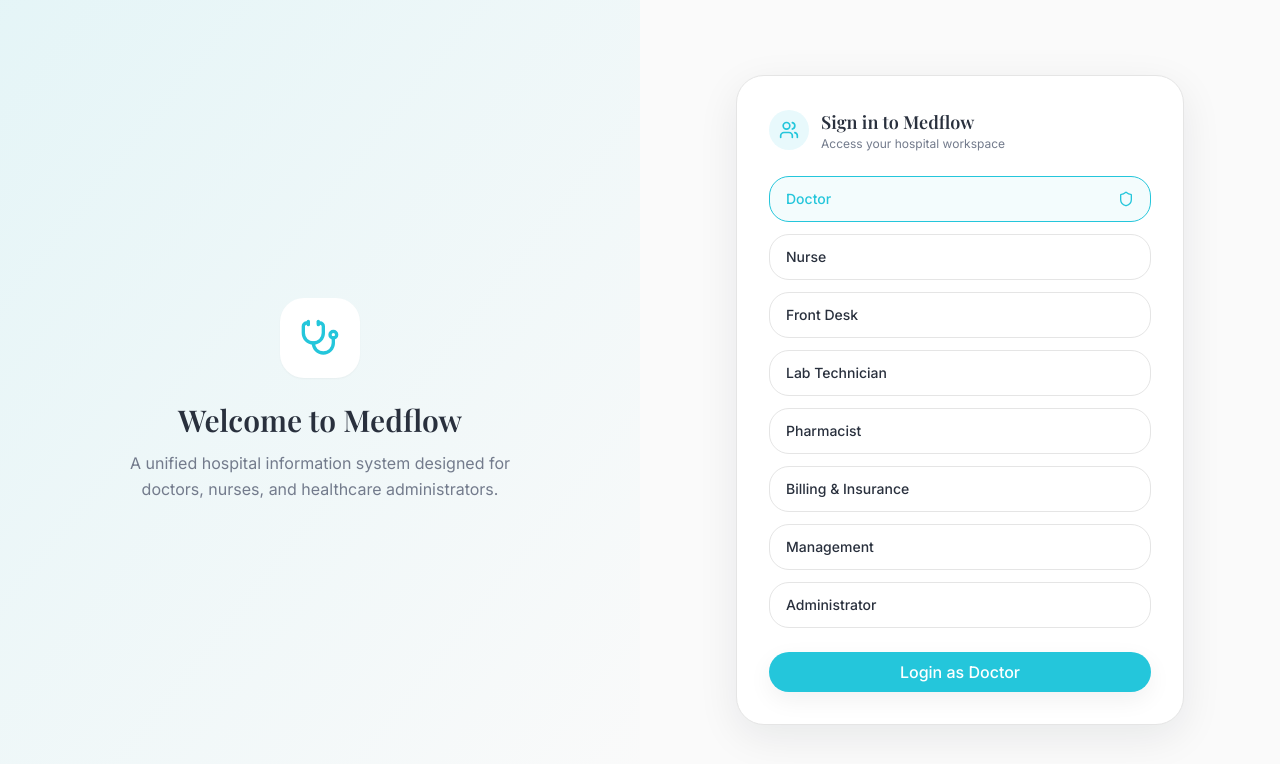
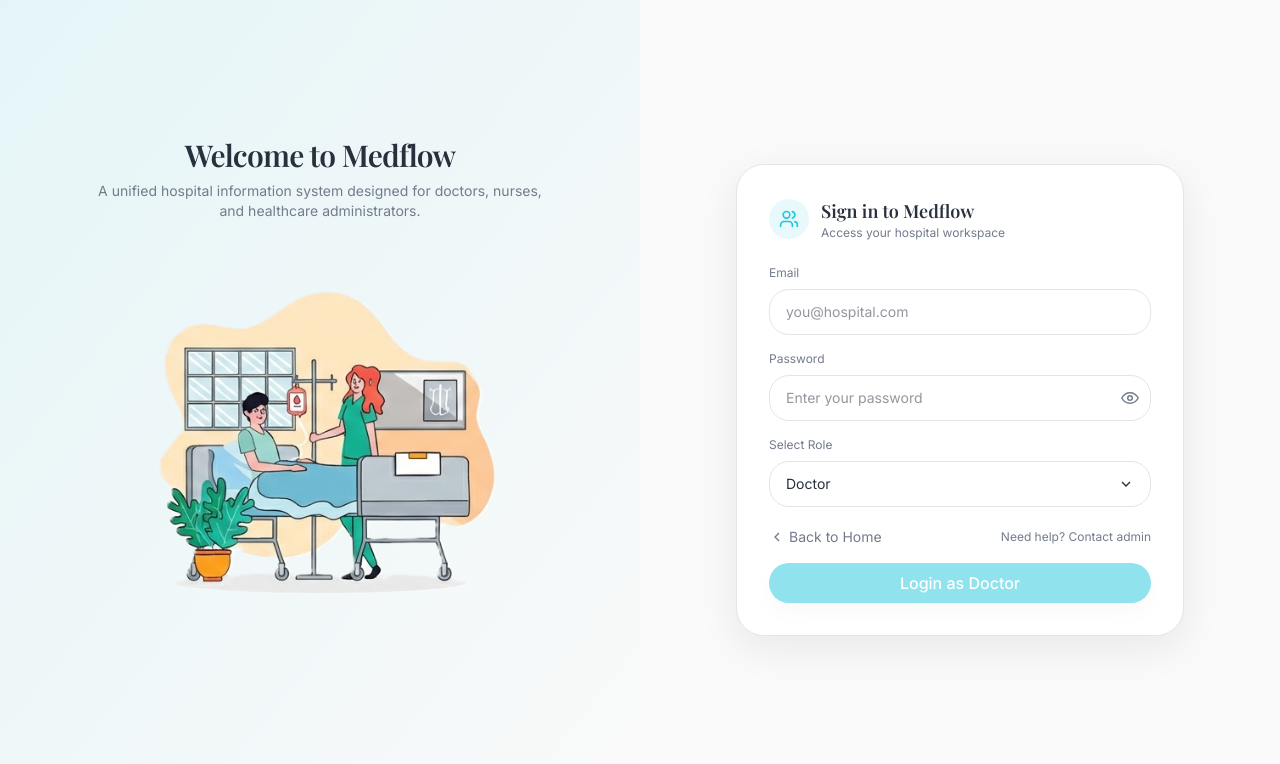
Before and after one commit to caPt-tanmAY11/med-flow, a Next.js app: page /login in a window 1280 px wide. Shown: the top 764 px of the page. Built offline with nearby package versions, Linux system fonts and the light colour scheme.

Commit message:
login page

```diff
--- a/app/login/page.tsx
+++ b/app/login/page.tsx
@@ -6,6 +6,7 @@ import { useAuth, UserRole, roleNames } from "@/context/AuthContext";
 import { Stethoscope, Users, Shield } from "lucide-react";
 import { cn } from "@/lib/utils";
 import { Button } from "@/components/ui/button";
+import Link from "next/link";
 
 const roles: UserRole[] = [
     "doctor",
@@ -22,37 +23,66 @@ export default function LoginPage() {
     const { login } = useAuth();
     const router = useRouter();
     const [selectedRole, setSelectedRole] = useState<UserRole>("doctor");
+    const [email, setEmail] = useState("");
+    const [password, setPassword] = useState("");
+    const [showPassword, setShowPassword] = useState(false);
+    const [error, setError] = useState<string | null>(null);
+    const [isSubmitting, setIsSubmitting] = useState(false);
 
-    const handleLogin = () => {
+    const validateEmail = (e: string) => {
+        return /^\S+@\S+\.\S+$/.test(e);
+    };
+
+    const handleSubmit = (ev?: React.FormEvent) => {
+        ev?.preventDefault();
+        setError(null);
+
+        if (!email || !password) {
+            setError("Please enter both email and password.");
+            return;
+        }
+
+        if (!validateEmail(email)) {
+            setError("Please enter a valid email address.");
+            return;
+        }
+
+        setIsSubmitting(true);
         login(selectedRole);
         router.push("/dashboard");
     };
 
+    const [roleOpen, setRoleOpen] = useState(false);
+
     return (
         <div className="min-h-screen bg-neutral-50 grid grid-cols-1 lg:grid-cols-2">
-            {/* LEFT — Illustration / Visual */}
             <div className="hidden lg:flex items-center justify-center relative">
                 <div className="absolute inset-0 bg-gradient-to-br from-primary/10 to-transparent" />
-                <div className="relative z-10 max-w-md text-center px-8">
-                    <div className="mx-auto w-20 h-20 rounded-2xl bg-white shadow-soft flex items-center justify-center mb-6">
-                        <Stethoscope className="w-10 h-10 text-primary" />
-                    </div>
-
-                    <h2 className="text-3xl font-semibold text-foreground mb-3">
+                <div className="relative z-10 flex flex-col items-center text-center px-16 max-w-xl">
+                    <h2 className="text-3xl font-semibold text-foreground mb-2 tracking-tight">
                         Welcome to Medflow
                     </h2>
 
-                    <p className="text-muted-foreground leading-relaxed">
+                    <p className="text-muted-foreground text-sm max-w-md mb-6">
                         A unified hospital information system designed for doctors, nurses,
                         and healthcare administrators.
                     </p>
+
+                    <img
+                        src="/login/doodle.png"
+                        alt="hospital doodle"
+                        className="w-[420px] object-contain select-none"
+                        draggable={false}
+                    />
                 </div>
             </div>
 
-            {/* RIGHT — Login Card */}
             <div className="flex items-center justify-center px-6">
                 <div className="w-full max-w-md">
-                    <div className="rounded-3xl bg-white border border-neutral-200 shadow-panel p-8">
+                    <form
+                        onSubmit={handleSubmit}
+                        className="rounded-3xl bg-white border border-neutral-200 shadow-panel p-8"
+                    >
                         <div className="flex items-center gap-3 mb-6">
                             <div className="w-10 h-10 rounded-xl bg-primary/10 flex items-center justify-center">
                                 <Users className="w-5 h-5 text-primary" />
@@ -65,22 +95,100 @@ export default function LoginPage() {
                             </div>
                         </div>
 
-                        {/* Role selector */}
-                        <div className="space-y-3 mb-6">
+                        <div className="mb-4">
+                            <label className="block text-xs text-muted-foreground mb-2">Email</label>
+                            <input
+                                value={email}
+                                onChange={(e) => setEmail(e.target.value)}
+                                type="email"
+                                placeholder="you@hospital.com"
+                                className="w-full rounded-xl border border-neutral-200 px-4 py-3 text-sm focus:outline-none focus:ring-2 focus:ring-primary/20"
+                            />
+                        </div>
+
+                        <div className="mb-4">
+                            <label className="block text-xs text-muted-foreground mb-2">Password</label>
+                            <div className="relative">
+                                <input
+                                    value={password}
+                                    onChange={(e) => setPassword(e.target.value)}
+                                    type={showPassword ? "text" : "password"}
+                                    placeholder="Enter your password"
+                                    className="w-full rounded-xl border border-neutral-200 px-4 py-3 text-sm pr-12 focus:outline-none focus:ring-2 focus:ring-primary/20"
+                                />
+
+                                <button
+                                    type="button"
+                                    onClick={() => setShowPassword((s) => !s)}
+                                    className="absolute right-3 top-1/2 -translate-y-1/2 text-muted-foreground hover:text-primary transition"
+                                >
+                                    {showPassword ? (
+                                        <svg width="18" height="18" viewBox="0 0 24 24" fill="none">
+                                            <path d="M3 3l18 18" stroke="currentColor" strokeWidth="2" />
+                                            <path d="M10.7 5.1A9.8 9.8 0 0 1 12 5c5 0 9 7 9 7a17.4 17.4 0 0 1-3.3 4.4M6.5 6.5A17.5 17.5 0 0 0 3 12s4 7 9 7c1.1 0 2.1-.2 3-.6" stroke="currentColor" strokeWidth="2"/>
+                                            <circle cx="12" cy="12" r="3" stroke="currentColor" strokeWidth="2"/>
+                                        </svg>
+                                    ) : (
+                                        <svg width="18" height="18" viewBox="0 0 24 24" fill="none">
+                                            <path d="M1 12s4-7 11-7 11 7 11 7-4 7-11 7S1 12 1 12z" stroke="currentColor" strokeWidth="2"/>
+                                            <circle cx="12" cy="12" r="3" stroke="currentColor" strokeWidth="2"/>
+                                        </svg>
+                                    )}
+                                </button>
+                            </div>
+                        </div>
+
+
+                        <div className="mb-5">
+                            <label className="block text-xs text-muted-foreground mb-2">
+                                Select Role
+                            </label>
+
+                            <div className="relative">
+                                <button
+                                    type="button"
+                                    onClick={() => setRoleOpen((v) => !v)}
+                                    className={cn(
+                                        "w-full flex items-center justify-between px-4 py-3 rounded-xl border text-sm transition",
+                                        roleOpen
+                                            ? "border-primary ring-2 ring-primary/20"
+                                            : "border-neutral-200 hover:bg-neutral-50"
+                                    )}
+                                >
+                                    <span className="text-foreground">
+                                        {roleNames[selectedRole]}
+                                    </span>
+
+                                    <svg
+                                        className={cn(
+                                            "w-4 h-4 transition-transform",
+                                            roleOpen && "rotate-180"
+                                        )}
+                                        viewBox="0 0 24 24"
+                                        fill="none"
+                                    >
+                                        <path d="M6 9l6 6 6-6" stroke="currentColor" strokeWidth="2" />
+                                    </svg>
+                                </button>
+
+                                {roleOpen && (
+                                    <div className="absolute z-50 mt-2 w-full rounded-xl border border-neutral-200 bg-white shadow-lg overflow-hidden">
                                         {roles.map((role) => (
                                             <button
                                                 key={role}
-                                    onClick={() => setSelectedRole(role)}
+                                                type="button"
+                                                onClick={() => {
+                                                    setSelectedRole(role);
+                                                    setRoleOpen(false);
+                                                }}
                                                 className={cn(
-                                        "w-full flex items-center justify-between px-4 py-3 rounded-xl border transition",
+                                                    "w-full text-left px-4 py-3 text-sm transition flex items-center justify-between",
                                                     selectedRole === role
-                                            ? "border-primary bg-primary/5 text-primary"
-                                            : "border-neutral-200 hover:bg-neutral-50"
+                                                        ? "bg-primary/10 text-primary"
+                                                        : "hover:bg-neutral-50"
                                                 )}
                                             >
-                                    <span className="text-sm font-medium">
                                                 {roleNames[role]}
-                                    </span>
 
                                                 {selectedRole === role && (
                                                     <Shield className="w-4 h-4" />
@@ -88,15 +196,36 @@ export default function LoginPage() {
                                             </button>
                                         ))}
                                     </div>
+                                )}
+                            </div>
+                        </div>
 
-                        {/* Login button */}
+                        {error && <div className="text-sm text-destructive mb-4">{error}</div>}
+
+                        <div className="flex items-center justify-between mb-4">
+                            <Link
+                                href="/"
+                                className="text-sm text-muted-foreground hover:text-primary transition flex items-center gap-1"
+                            >
+                                <svg width="16" height="16" viewBox="0 0 24 24" fill="none">
+                                    <path d="M15 18l-6-6 6-6" stroke="currentColor" strokeWidth="2" />
+                                </svg>
+                                Back to Home
+                            </Link>
+
+                            <span className="text-xs text-muted-foreground">
+                                Need help? Contact admin
+                            </span>
+                        </div>
+
                         <Button
+                            type="submit"
                             className="w-full rounded-xl py-5 text-base shadow-lift"
-                            onClick={handleLogin}
+                            disabled={isSubmitting || !email || !password || !validateEmail(email)}
                         >
-                            Login as {roleNames[selectedRole]}
+                            {isSubmitting ? "Logging in…" : `Login as ${roleNames[selectedRole]}`}
                         </Button>
-                    </div>
+                    </form>
                 </div>
             </div>
         </div>
```
Also changed, not shown: public/login/doodle.png (added). Lines whose indentation alone changed are shown as unchanged.
